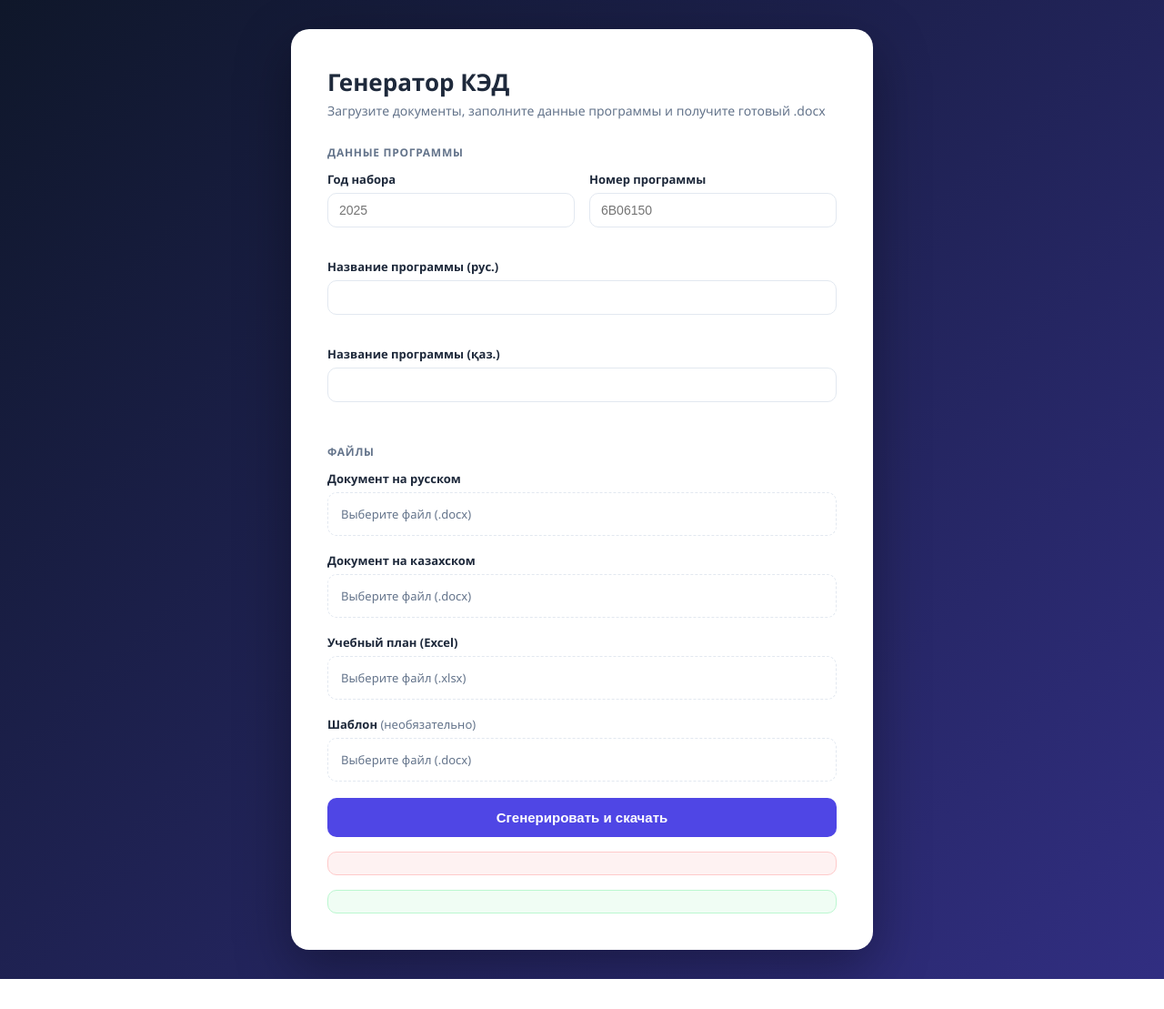
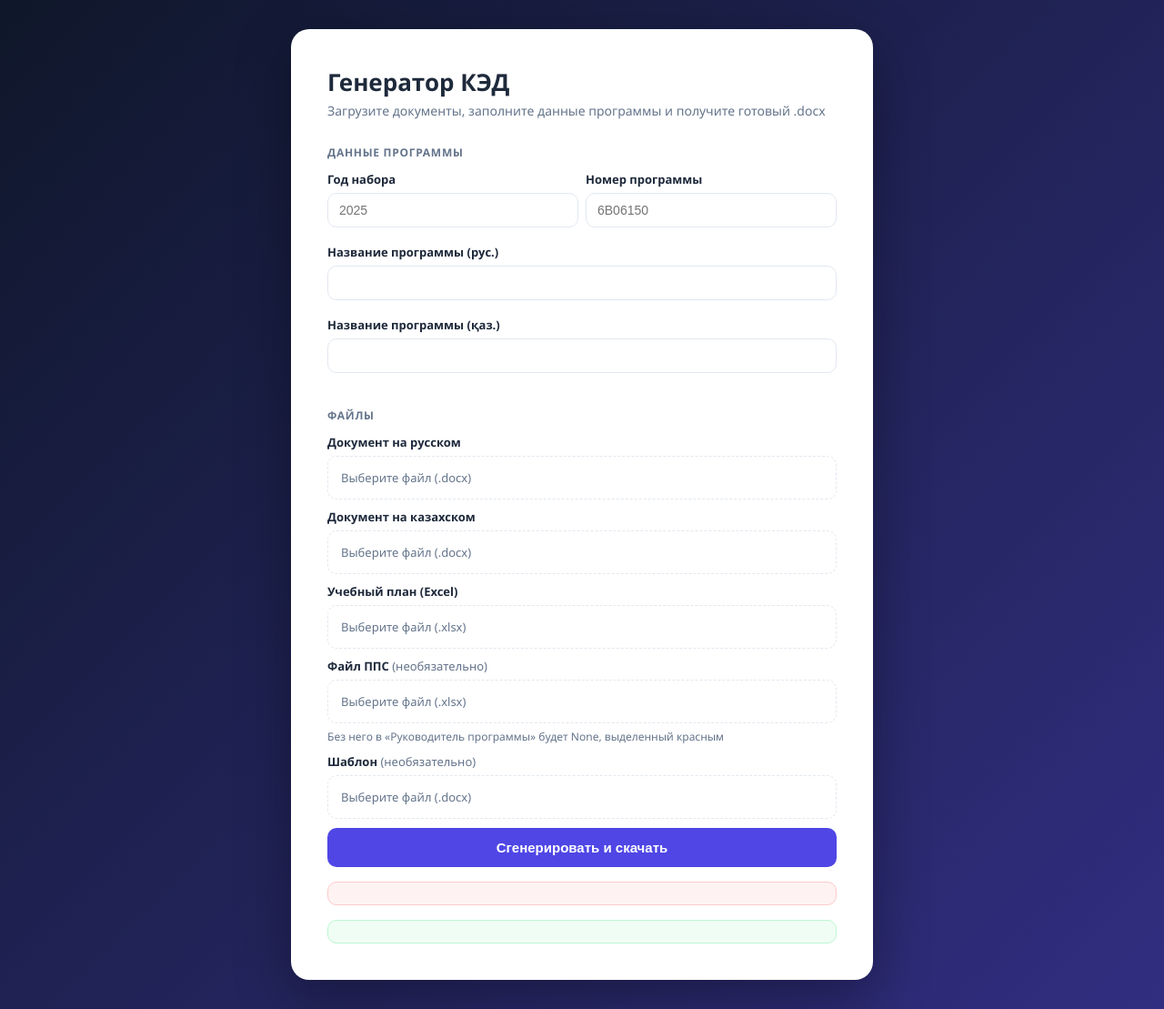
Before and after one commit to nar1nari/ked-builder, a FastAPI app: page / in a window 1280 px wide. Shown: the whole page at 91% size. Before the commit the page ends 1076 px from the top, so only its background shows below. Run offline with FastAPI, Linux system fonts and the light colour scheme.

Commit message:
Add automatic field filling

```diff
--- a/src/ked_builder_web/app.py
+++ b/src/ked_builder_web/app.py
@@ -1,3 +1,4 @@
+from ked_builder.program_info import get_program_year, get_program_code, get_program_name, get_program_name_kk
 import shutil
 import tempfile
 import traceback
@@ -47,6 +48,7 @@ async def generate(
     ru_doc: UploadFile = File(...),
     kz_doc: UploadFile = File(...),
     xlsx_doc: UploadFile = File(...),
+    pps_doc: UploadFile | None = File(None),
     template_doc: UploadFile | None = File(None),
 ):
     session_dir = UPLOAD_ROOT / uuid.uuid4().hex
@@ -56,6 +58,11 @@ async def generate(
         ru_path = _save_upload(ru_doc, session_dir)
         kz_path = _save_upload(kz_doc, session_dir)
         xlsx_path = _save_upload(xlsx_doc, session_dir)
+        pps_path = (
+            _save_upload(pps_doc, session_dir)
+            if pps_doc is not None and pps_doc.filename
+            else None
+        )
         template_path = (
             _save_upload(template_doc, session_dir)
             if template_doc is not None and template_doc.filename
@@ -74,6 +81,7 @@ async def generate(
             kz_doc=kz_path,
             output_doc=str(output_path),
             template_doc=template_path,
+            pps_doc=pps_path,
         )
 
         if not output_path.exists():
@@ -96,3 +104,34 @@ async def generate(
             status_code=400,
             content={"detail": f"Не удалось сгенерировать документ: {exc}"},
         )
+
+def _read_plan_info(xlsx_path: str) -> dict:
+    return {
+        "year": get_program_year(xlsx_path),
+        "program_number": get_program_code(xlsx_path),
+        "program_name": get_program_name(xlsx_path),
+        "program_name_kk": get_program_name_kk(xlsx_path),
+    }
+
+
+@app.post("/parse-plan")
+async def parse_plan(xlsx_doc: UploadFile = File(...)):
+    session_dir = UPLOAD_ROOT / uuid.uuid4().hex
+    session_dir.mkdir(parents=True)
+    try:
+        path = _save_upload(xlsx_doc, session_dir)
+        info = _read_plan_info(path)
+        return {
+            "year": info.get("year"),
+            "program_number": info.get("program_number"),
+            "program_name": info.get("program_name"),
+            "program_name_kk": info.get("program_name_kk"),
+        }
+    except Exception as exc:
+        traceback.print_exc()
+        return JSONResponse(
+            status_code=400,
+            content={"detail": f"Не удалось прочитать учебный план: {exc}"},
+        )
+    finally:
+        _cleanup(session_dir)
--- a/src/ked_builder_web/templates/index.html
+++ b/src/ked_builder_web/templates/index.html
@@ -48,9 +48,9 @@
   .grid {
     display: grid;
     grid-template-columns: 1fr 1fr;
-    gap: 16px;
+    gap: 8px;
   }
-  .field { margin-bottom: 18px; }
+  .field { margin-bottom: 10px; }
   .field.full { grid-column: 1 / -1; }
   label {
     display: block;
@@ -145,6 +145,9 @@
     .grid { grid-template-columns: 1fr; }
     .card { padding: 28px 20px; }
   }
+  .hint { margin-top: 6px; font-size: 12px; color: var(--muted); }
+  .hint.error { color: var(--error); }
+  .hint.success { color: var(--success); }
 </style>
 </head>
 <body>
@@ -191,6 +194,14 @@
         <div class="file-drop" data-target="xlsx_doc"><span class="text">Выберите файл (.xlsx)</span>
           <input type="file" id="xlsx_doc" name="xlsx_doc" accept=".xlsx" required>
         </div>
+        <div class="hint" id="plan-hint"></div>
+      </div>
+      <div class="field full">
+        <label for="pps_doc">Файл ППС <span class="optional">(необязательно)</span></label>
+        <div class="file-drop" data-target="pps_doc"><span class="text">Выберите файл (.xlsx)</span>
+          <input type="file" id="pps_doc" name="pps_doc" accept=".xlsx">
+        </div>
+        <div class="hint">Без него в «Руководитель программы» будет None, выделенный красным</div>
       </div>
       <div class="field full">
         <label for="template_doc">Шаблон <span class="optional">(необязательно)</span></label>
@@ -226,6 +237,36 @@ const form = document.getElementById('ked-form');
 const btn = document.getElementById('submit-btn');
 const errorMsg = document.getElementById('error-msg');
 const successMsg = document.getElementById('success-msg');
+const planInput = document.getElementById('xlsx_doc');
+const planHint = document.getElementById('plan-hint');
+const autoFields = ['year', 'program_number', 'program_name', 'program_name_kk'];
+
+planInput.addEventListener('change', async () => {
+  planHint.className = 'hint';
+  planHint.textContent = '';
+  if (!planInput.files.length) return;
+
+  planHint.textContent = 'Читаю учебный план…';
+  const fd = new FormData();
+  fd.append('xlsx_doc', planInput.files[0]);
+
+  try {
+    const res = await fetch('/parse-plan', { method: 'POST', body: fd });
+    const data = await res.json();
+    if (!res.ok) throw new Error(data.detail || 'Не удалось прочитать учебный план.');
+
+    autoFields.forEach((name) => {
+      if (data[name] !== null && data[name] !== undefined && data[name] !== '') {
+        document.getElementById(name).value = data[name];
+      }
+    });
+    planHint.className = 'hint success';
+    planHint.textContent = 'Поля программы заполнены из учебного плана — проверьте и при необходимости поправьте.';
+  } catch (err) {
+    planHint.className = 'hint error';
+    planHint.textContent = err.message + ' Заполните поля вручную.';
+  }
+});
 
 form.addEventListener('submit', async (e) => {
   e.preventDefault();
@@ -239,6 +280,10 @@ form.addEventListener('submit', async (e) => {
   const templateInput = document.getElementById('template_doc');
   if (!templateInput.files.length) {
     formData.delete('template_doc');
+  }
+  const ppsInput = document.getElementById('pps_doc');
+  if (!ppsInput.files.length) {
+    formData.delete('pps_doc');
   }
 
   try {
```
Also changed, not shown: 1 other file.
